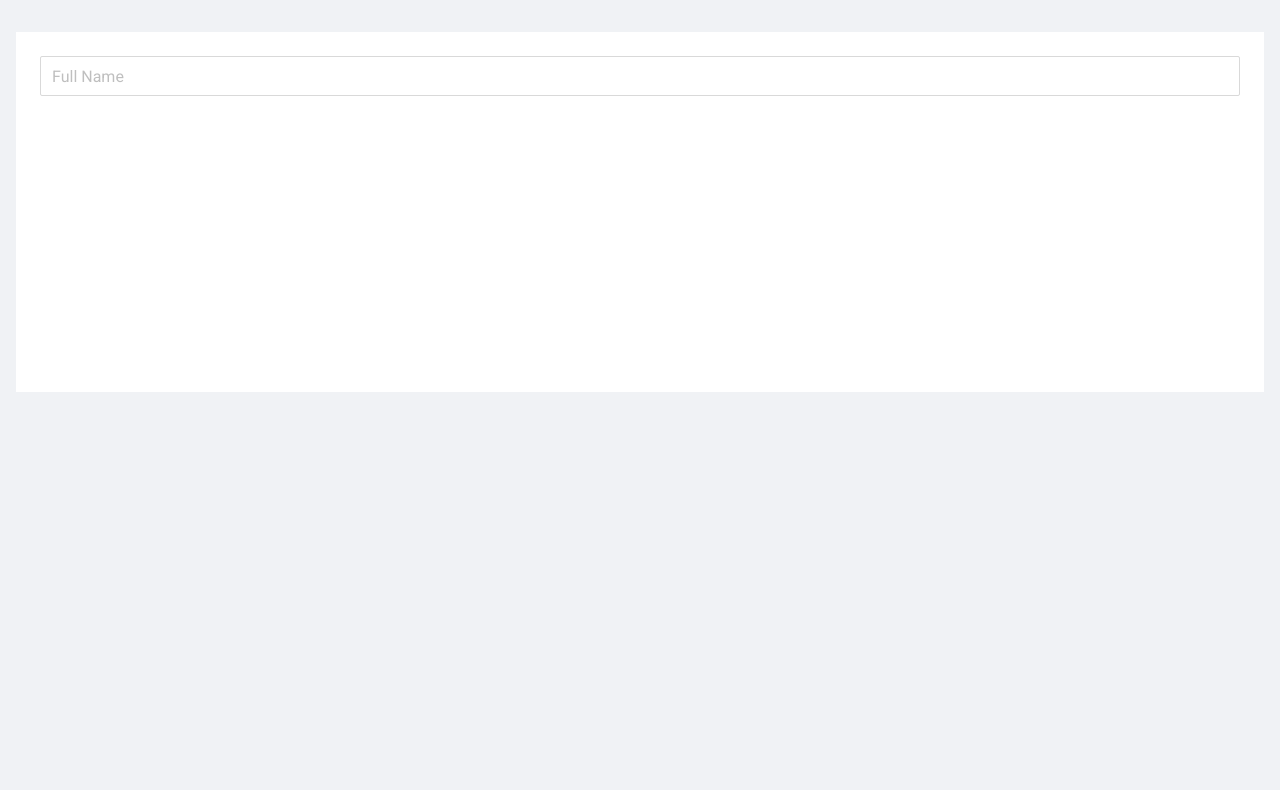
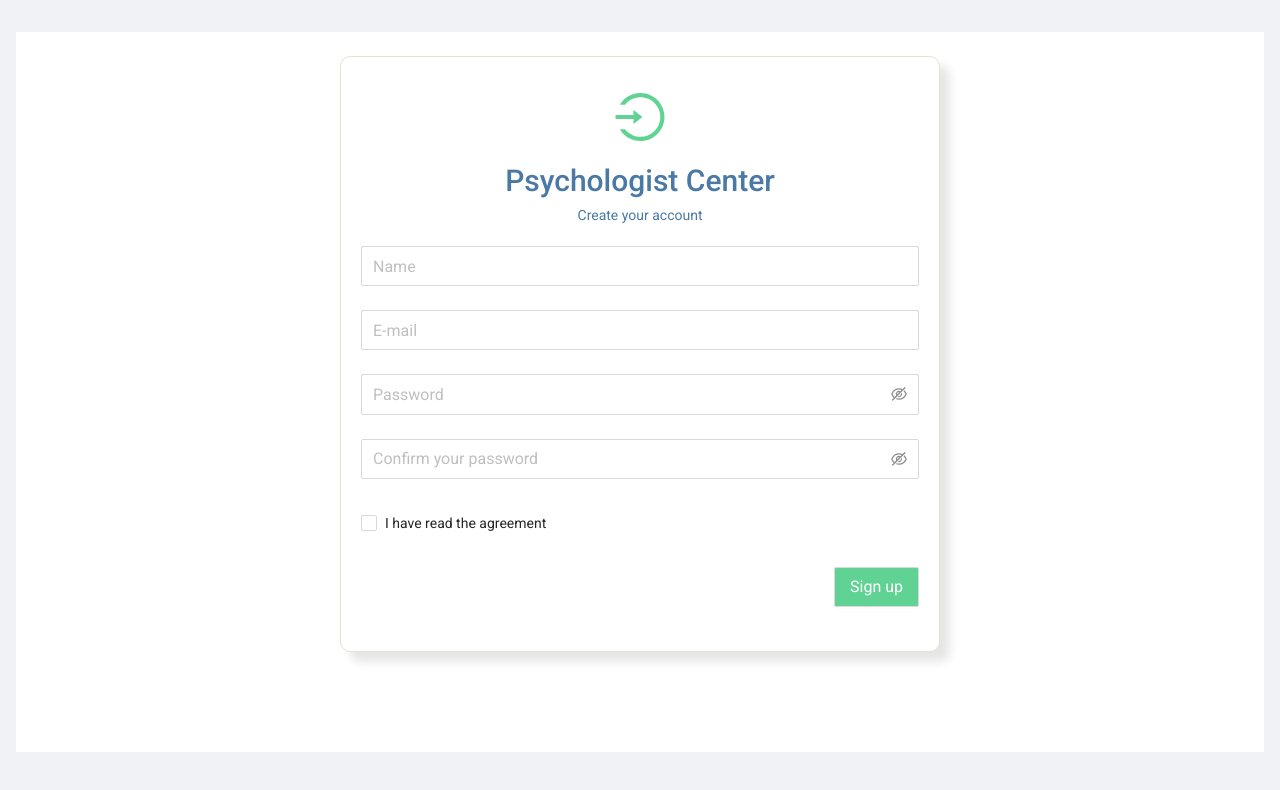
Before and after one commit to arthursvpb/psychologist-center, a React (Vite) app in the folder web/: page /signup in a window 1280 px wide. Shown: the top 790 px of the page. Built offline with nearby package versions, Linux system fonts and the light colour scheme.

Commit message:
add sign up page

```diff
--- a/web/package.json
+++ b/web/package.json
@@ -9,6 +9,7 @@
     "preview": "vite preview"
   },
   "dependencies": {
+    "@ant-design/icons": "^4.7.0",
     "antd": "^4.22.8",
     "react": "^18.2.0",
     "react-dom": "^18.2.0",
--- a/web/src/components/FormRegisterAuth/index.jsx
+++ b/web/src/components/FormRegisterAuth/index.jsx
@@ -1,9 +1,94 @@
-import { Form, Input } from 'antd';
+import './styles.scss';
+
+import { Button, Checkbox, Form, Input } from 'antd';
+import { LoginOutlined } from '@ant-design/icons';
 
 export const FormRegisterAuth = () => {
   return (
-    <Form.Item>
-      <Input placeholder="Full Name" />
-    </Form.Item>
+    <div className="authContainer">
+      <LoginOutlined className="loginOutlinedSVG" style={{ color: 'var(--green-500)' }} />
+      <h1>Psychologist Center</h1>
+      <p>Create your account</p>
+      <Form.Item
+        name="name"
+        rules={[
+          {
+            required: true,
+            message: 'Please input your name.',
+          },
+        ]}
+      >
+        <Input placeholder="Name" />
+      </Form.Item>
+      <Form.Item
+        name="email"
+        rules={[
+          {
+            type: 'email',
+            message: 'The input is not valid e-mail.',
+          },
+          {
+            required: true,
+            message: 'Please input your e-mail.',
+          },
+        ]}
+      >
+        <Input placeholder="E-mail" />
+      </Form.Item>
+      <Form.Item
+        name="password"
+        rules={[
+          {
+            required: true,
+            message: 'Please input your password!',
+          },
+        ]}
+        hasFeedback
+      >
+        <Input.Password placeholder="Password" />
+      </Form.Item>
+      <Form.Item
+        name="confirm"
+        dependencies={['password']}
+        hasFeedback
+        rules={[
+          {
+            required: true,
+            message: 'Please confirm your password.',
+          },
+          ({ getFieldValue }) => ({
+            validator(_, value) {
+              if (!value || getFieldValue('password') === value) {
+                return Promise.resolve();
+              }
+
+              return Promise.reject(new Error('The two passwords that you entered do not match.'));
+            },
+          }),
+        ]}
+      >
+        <Input.Password placeholder="Confirm your password" />
+      </Form.Item>
+
+      <Form.Item
+        name="agreement"
+        valuePropName="checked"
+        rules={[
+          {
+            validator: (_, value) =>
+              value ? Promise.resolve() : Promise.reject(new Error('Should accept agreement')),
+          },
+        ]}
+      >
+        <Checkbox>
+          I have read the <a href="">agreement</a>
+        </Checkbox>
+      </Form.Item>
+      <Form.Item>
+        <Button type="secondary" htmlType="submit">
+          Sign up
+        </Button>
+      </Form.Item>
+    </div>
   );
 };
--- /dev/null
+++ b/web/src/components/FormRegisterAuth/styles.scss
@@ -0,0 +1,37 @@
+.authContainer {
+  .loginOutlinedSVG {
+    display: block;
+    text-align: center;
+    font-size: 50px;
+    margin-top: 15px;
+    margin-bottom: 15px;
+  }
+
+  h1 {
+    text-align: center;
+    font-size: 30px;
+    color: var(--blue-400);
+    margin: 0;
+  }
+
+  p {
+    text-align: center;
+    color: var(--blue-400);
+    margin-bottom: 20px;
+  }
+
+  button {
+    float: right;
+    background-color: var(--green-500);
+    color: white;
+  }
+
+  border: 1px solid var(--gray-300);
+  padding: 20px;
+  max-width: 600px;
+  margin: auto;
+
+  background: #ffffff;
+  box-shadow: 10px 10px 10px rgba(0, 0, 0, 0.1);
+  border-radius: 10px;
+}
--- a/web/src/components/Page/index.jsx
+++ b/web/src/components/Page/index.jsx
@@ -29,7 +29,7 @@ export function Page({ children, user }) {
               className="site-layout-background"
               style={{
                 padding: 24,
-                minHeight: 360,
+                minHeight: '90vh',
               }}
             >
               {children}
```
